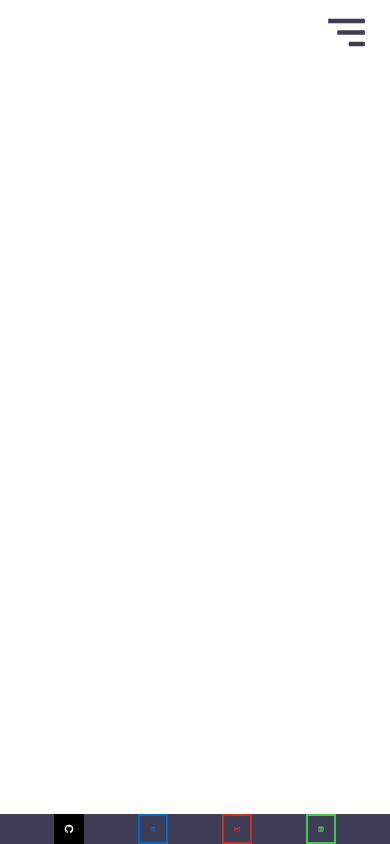
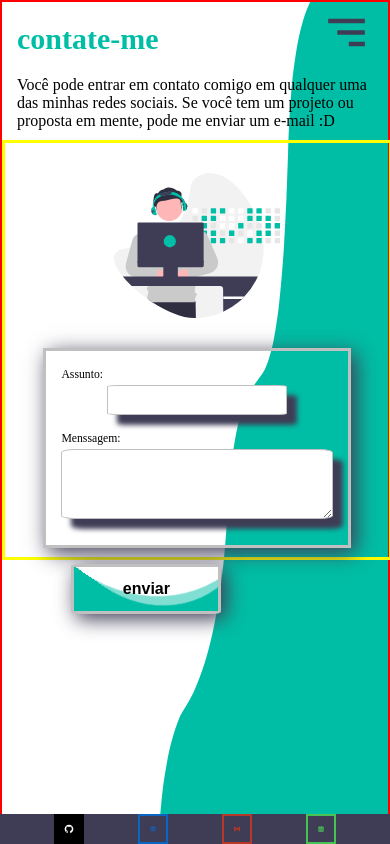
Before and after one commit to UenisSantos/Portifolio-React, a React (Create React App) app: page /contato in a window 390 px wide. Built offline with nearby package versions, Linux system fonts and the light colour scheme.

Commit message:
:sparkles: (Page contato) criar pagina de contato totalmente responsiva

```diff
--- a/src/components/Buttom/styles.js
+++ b/src/components/Buttom/styles.js
@@ -9,8 +9,8 @@ const StylButton =
 	pattern: ({ theme }) => css`
 
 
-width: 150px;
-height:50px ;
+width: 15rem;
+height:5rem ;
 background:${theme.colors.primaryColor} ;
 position:absolute ;
 transform:translate(-50%,-50% );
@@ -23,7 +23,7 @@ font-size:${theme.sizes.smaller} ;
 padding:${theme.spacings.small} ;
 border-radius:5% ;
 box-shadow: 5px  5px  20px  ${theme.colors.secundaryColor}   ;
-
+font-weight:bold ;
 
 
 &::before,
--- a/src/pages/contact/index.jsx
+++ b/src/pages/contact/index.jsx
@@ -1,23 +1,92 @@
+
 import React from 'react'
 import *  as Styled from './styles'
+import { Input } from '../../components/input/index';
+import { TextArea } from '../../components/textArea/index';
+import { Modal } from '../../components/modal/index';
+import { Buttom } from '../../components/Buttom/button';
+import contacts from '../../assets/contacts.svg'
 import { Image } from '../../components/Image/index';
-import contacts from '../../assets/contacts.svg'
-import { Buttom } from '../../components/Buttom/button';
+import { Text } from '../../components/Text/index';
+
 export const Contact = () => {
-return (
+	// eslint-disable-next-line no-unused-vars
 
-<Styled.ContactContainer>
+	function Send() {
+		var submitButton = document.getElementById("submit_form");
+		var form = document.getElementById("email_form");
+		form.addEventListener("submit", function (e) {
+			setTimeout(function () {
+				submitButton.value = "enviando email...";
+				submitButton.disabled = true;
+			}, 1);
+
+		})
+	}
+
+	return (
+
+		<Styled.ContactContainer>
+
+			<Text as='h1' size='small'> contate-me  </Text>
+<Text size='smaller'  >Você pode entrar em contato comigo em qualquer uma das minhas redes sociais. Se você tem um projeto ou proposta em mente, pode me enviar um e-mail :D</Text>
+<Styled.Wrapper>
+
+
+
+<Image src={contacts} alt='image de contato' />
+
+
+
+
+			<Modal  size='medium' >
+				<Styled.FormContainer action="https://postmail.invotes.com/send"
+					method="post" id="email_form">
+
+					<label>
+						<span> Assunto:</span>
+						<Input type="text" name="subject" />  </label>
+
+
+					<label >
+						<span>Menssagem:</span>
+						<TextArea name="text"></TextArea>
+					</label>
+
+
+
+					<Input type="hidden" name="access_token" value="9klay5wvm2ogkdqlh60jnnkk" />
+
+
+					<Input type="hidden" name="success_url" value=".?message=Email+Successfully+Sent%21&isError=0" />
+					<Input type="hidden" name="error_url" value=".?message=Email+could+not+be+sent.&isError=1" />
+
+
+
+
+					<Input type="hidden"
+						name="sms_format" value="true" />
 
 
 
 
 
-<Styled.FormContainer>
+						<Buttom  pattern='pattern'   onClick={Send}>
+							enviar
+						</Buttom>
 
-</Styled.FormContainer>
+{/*
+					<Input onclick={Send} id="submit_form" type="submit" value="enviar" />
+ */}
 
 
 
-</Styled.ContactContainer>
-)
+				</Styled.FormContainer>
+
+
+			</Modal>
+			</Styled.Wrapper>
+
+		</Styled.ContactContainer>
+	)
 };
--- a/src/pages/contact/styles.js
+++ b/src/pages/contact/styles.js
@@ -1,8 +1,57 @@
+
+import fundo from '../../assets/fundo.svg'
 import styled, { css } from 'styled-components';
-export const ContactContainer = styled.div`
-${({ theme }) => css`
 
 
+
+
+export const ContactContainer = styled.section`
+${({ theme }) => css`
+height:100vh ;
+width:100vw ;
+background-image: url(${fundo}) ;
+background-repeat: no-repeat ;
+background-size:60% 100% ;
+background-attachment: fixed;
+background-position:right ;
+border: 2px solid red ;
+h1{
+
+margin: ${theme.spacings.big} ${theme.spacings.medium} ${theme.spacings.small} ${theme.spacings.medium};
+
+}
+
+
+p{
+	font-weight:lighter ;
+	padding:  ${theme.spacings.small}   ${theme.spacings.medium};
+}
+
+
+
+${theme.breakpoints.lg}{
+	background-size:80% 100% ;
+
+h1{
+	font-size:${theme.sizes.medium} ;
+}
+
+p{
+	font-size:${theme.sizes.small} ;
+	padding:${theme.sizes.small} ;
+padding-right:${theme.sizes.big} ;
+}
+
+}
+
+
+${theme.breakpoints.xl}{
+p{
+	padding-right:40% ;
+
+}
+
+}
 
 
 `}
@@ -16,8 +65,95 @@ ${({ theme }) => css`
 
 
 
-export const FormContainer = styled.div`
-${() => css`
+export const Wrapper = styled.div`
+${({ theme }) => css`
+border: solid yellow;
+width:100vw ;
+height:50% ;
+display:flex ;
+flex-direction:column ;
+align-items:center;
+img{
+height:35% ;
+margin:${theme.sizes.small};
+}
+
+.modal{
+
+span{
+	margin-left:${theme.spacings.medium}
+}
+}
+
+
+
+
+${theme.breakpoints.lg}{
+img{
+	height:55% ;
+}
+
+}
+
+
+${theme.breakpoints.xl}{
+justify-content:space-around ;
+	flex-direction:row-reverse ;
+	img{
+		height:100% ;
+
+	}
+button{
+
+	width:18rem ;
+
+}
+
+	.modal{
+		width:50% ;
+
+		span{
+			font-size:${theme.sizes.small} ;
+		}
+	}
+}
+
+
+
+${theme.breakpoints.xl}{
+
+.modal{
+	width:30% ;
+
+}
+
+}
+
+`}
+`;
+
+
+
+
+
+export const FormContainer = styled.form`
+${({ theme }) => css`
+
+font-size:${theme.sizes.small}  ;
+button{
+
+	position:relative ;
+bottom:-7rem ;
+left:10rem ;
+
+margin-bottom:${theme.sizes.huge};
+}
+
+
+
+
+
+
 
 
 `}
--- a/src/pages/layout/styles.js
+++ b/src/pages/layout/styles.js
@@ -1,5 +1,4 @@
 import styled, { css } from 'styled-components';
-
 
 
 
@@ -7,13 +6,6 @@ import styled, { css } from 'styled-components';
 
 export const LayoutContainer = styled.section`
 ${({ theme, }) => css`
-overflow-y:scroll ;
-width:100vw ;
-height:100vh ;
-transition: all 2s ease;
-
-
-
 
 
 
```
Also changed, not shown: src/assets/contacts.svg, src/assets/fundo.svg (added).
